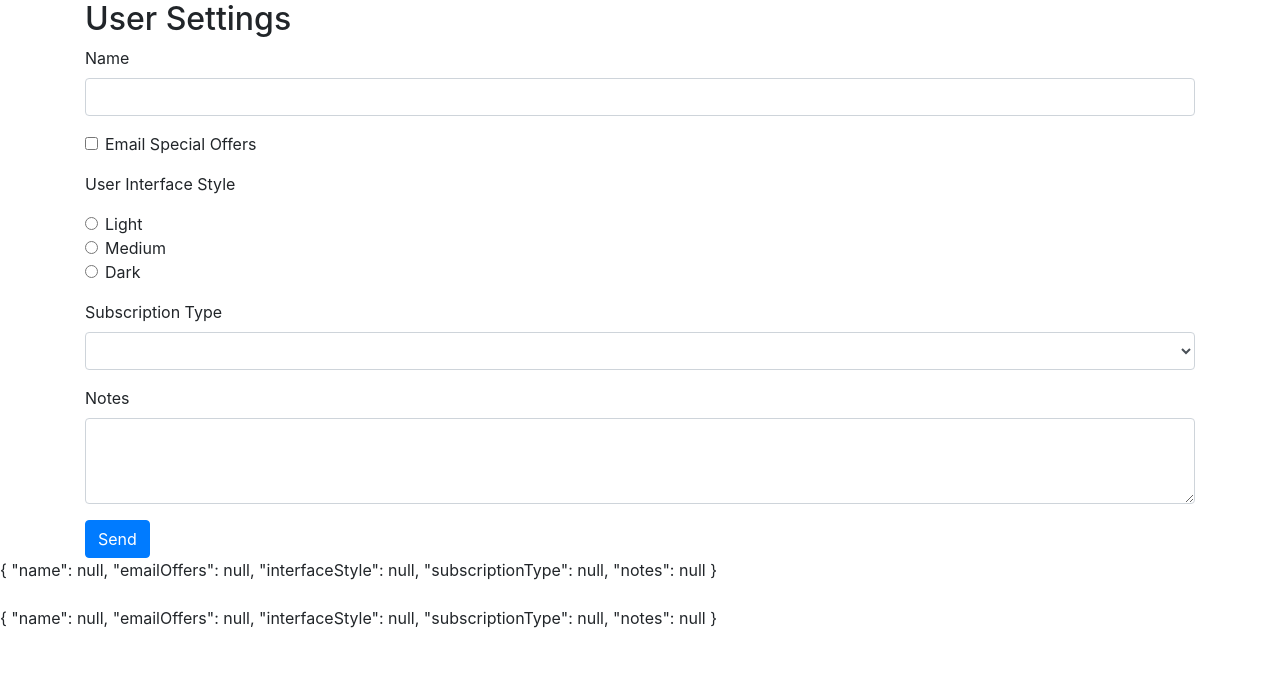
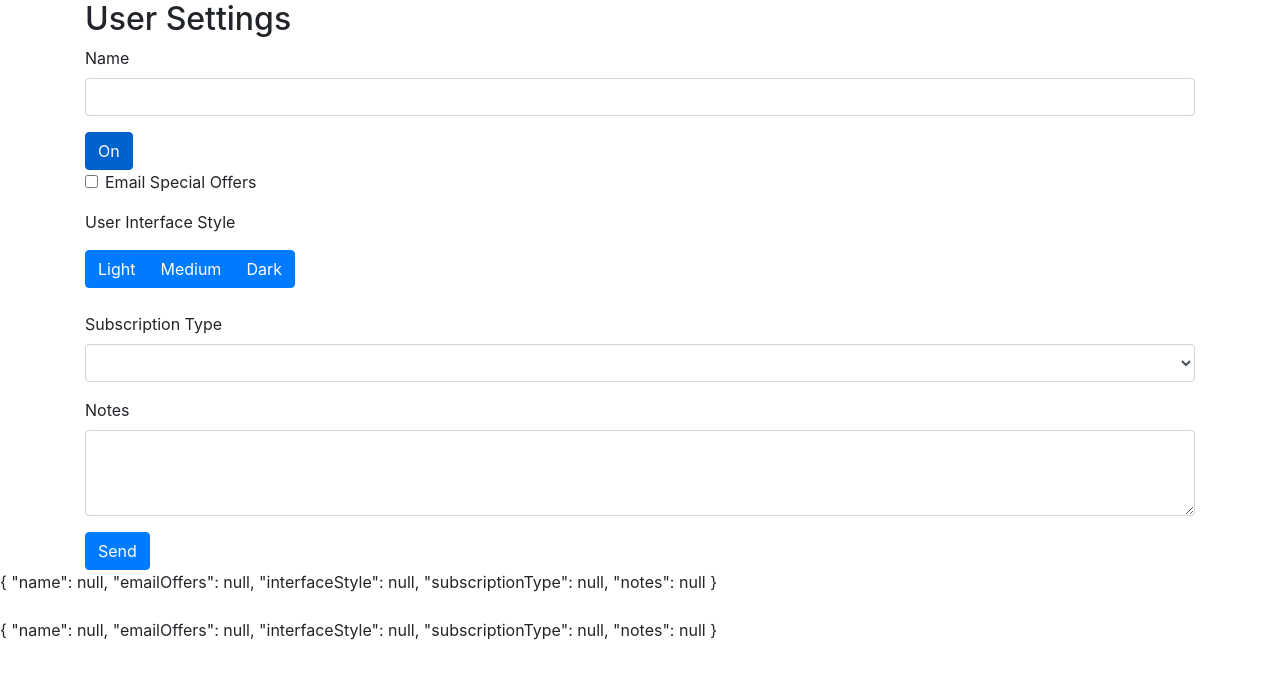
Before and after one commit to santoshkarpe/ps-demo, an Angular app: page / in a window 1280 px wide. Shown: the top 678 px of the page. Built offline with nearby package versions, Linux system fonts and the light colour scheme.

Commit message:
Working with ngx-bootstrap Buttons

```diff
--- a/angular.json
+++ b/angular.json
@@ -23,6 +23,7 @@
               "src/assets"
             ],
             "styles": [
+              "./node_modules/bootstrap/dist/css/bootstrap.min.css",
               "node_modules/bootstrap/dist/css/bootstrap.min.css",
               "src/styles.css"
             ],
@@ -80,6 +81,7 @@
             "tsConfig": "src/tsconfig.spec.json",
             "karmaConfig": "src/karma.conf.js",
             "styles": [
+              "./node_modules/bootstrap/dist/css/bootstrap.min.css",
               "src/styles.css"
             ],
             "scripts": [],
--- a/package.json
+++ b/package.json
@@ -21,6 +21,7 @@
     "@angular/router": "~7.1.0",
     "bootstrap": "^4.5.0",
     "core-js": "^2.5.4",
+    "ngx-bootstrap": "^5.6.1",
     "rxjs": "~6.3.3",
     "tslib": "^1.9.0",
     "zone.js": "~0.8.26"
--- a/src/app/app.module.ts
+++ b/src/app/app.module.ts
@@ -5,13 +5,15 @@
 
 import { AppComponent } from './app.component';
 import { UserSetingFormComponent } from './user-seting-form/user-seting-form.component';
-import { DataService } from './data/data.service'
+import { DataService } from './data/data.service';
+import { ButtonsModule } from 'ngx-bootstrap/buttons'
 
 @NgModule({
   imports: [
     BrowserModule,
     FormsModule,
-    HttpClientModule
+    HttpClientModule,
+    ButtonsModule.forRoot()
   ],
   declarations: [
     AppComponent,
--- a/src/app/user-seting-form/user-seting-form.component.html
+++ b/src/app/user-seting-form/user-seting-form.component.html
@@ -13,6 +13,11 @@
           class="alert alert-danger">
           Enter a name
     </div>
+    <button type="button" class="btn btn-primary" name="singleModel"
+        [(ngModel)]="singleModel" btnCheckbox
+        btnCheckboxTrue="On" btnCheckboxFalse="Off">
+        {{ singleModel }}
+    </button>
 
     <div class="form-check form-group">
       <input class="form-check-input" type="checkbox"
@@ -24,7 +29,17 @@
 
     <p>User Interface Style</p>
       <div class="form-group">
-        <div class="form-check">
+
+        <div class="btn-group">
+          <label class="btn btn-primary" [(ngModel)]="userSettings.interfaceStyle"  name="interfaceStyle"
+                 btnRadio="Light" tabindex="0" role="button">Light</label>
+          <label class="btn btn-primary" [(ngModel)]="userSettings.interfaceStyle"  name="interfaceStyle"
+                 btnRadio="Medium" tabindex="0" role="button">Medium</label>
+          <label class="btn btn-primary" [(ngModel)]="userSettings.interfaceStyle"  name="interfaceStyle"
+                 btnRadio="Dark" tabindex="0" role="button">Dark</label>
+        </div>
+
+        <!--<div class="form-check">
           <input class="form-check-input" type="radio" name="interfaceStyle"
                  id="lightInterface" value="light" [(ngModel)]="userSettings.interfaceStyle">
           <label class="form-check-label" for="lightInterface">
@@ -44,7 +59,7 @@
           <label class="form-check-label" for="darkInterface">
             Dark
           </label>
-        </div>
+        </div> -->
       </div>
 
       <div class="form-group">
--- a/src/app/user-seting-form/user-seting-form.component.ts
+++ b/src/app/user-seting-form/user-seting-form.component.ts
@@ -23,6 +23,8 @@
   postError = false;
   postErrorMessage = '';
   subscriptionTypes: Observable<string[]>;
+
+  singleModel = "On";
 
   constructor(private dataService: DataService) { }
 
```
Also changed, not shown: 1 other file (tests, documents, lock files or other folders).
